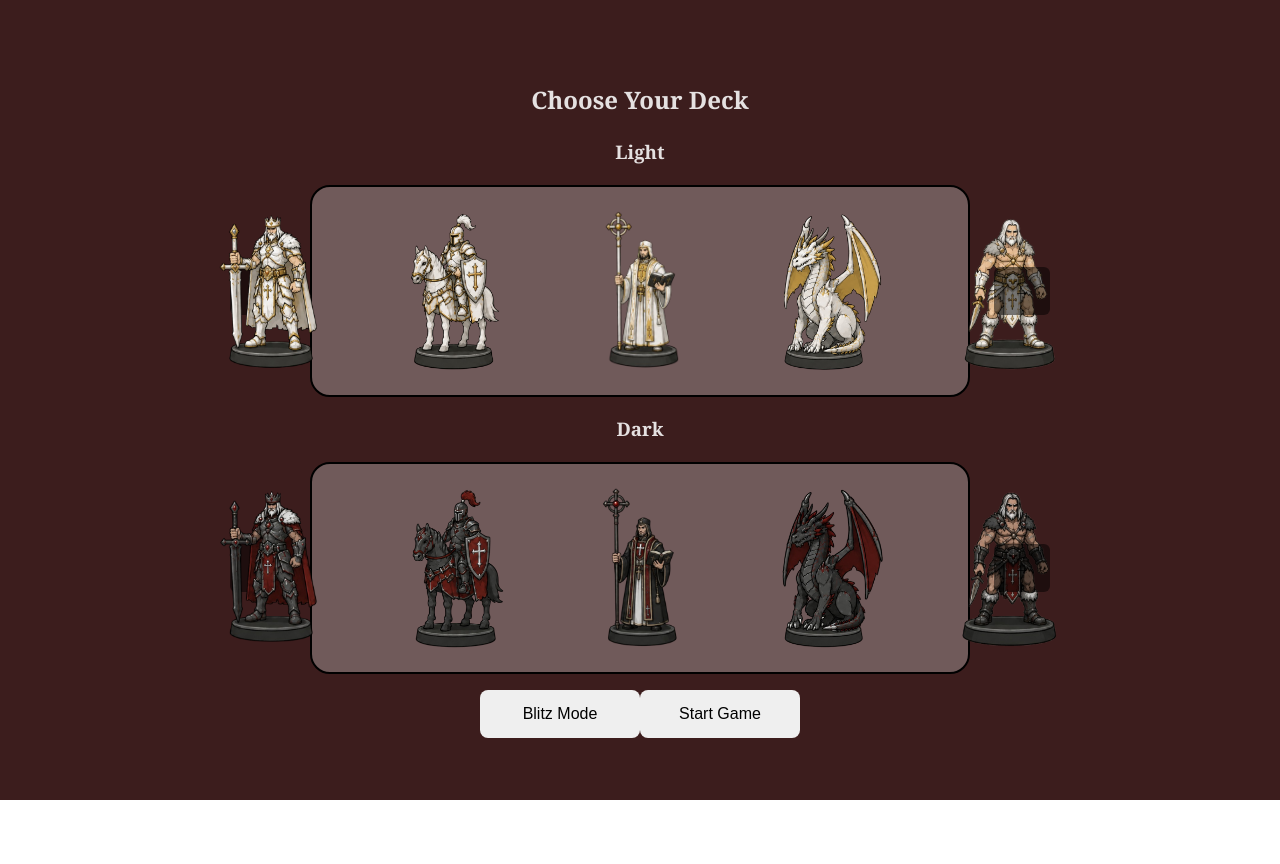
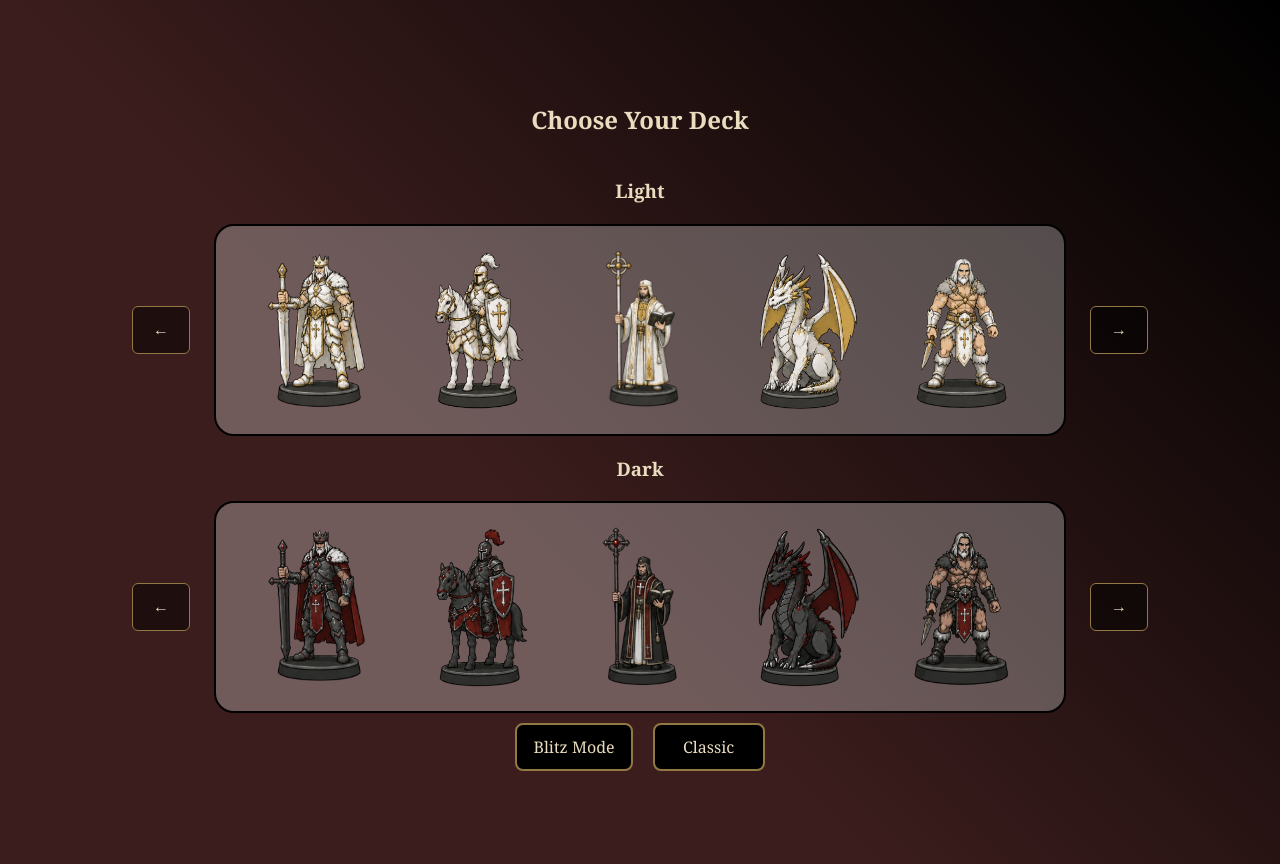
Before and after one commit to gkuenzi/4x4Chess, a React (Vite) app in the folder chess/: page / in a window 1280 px wide. Before the commit the page ends 800 px from the top, so only its background shows below. Built offline with nearby package versions, Linux system fonts and the light colour scheme.

Commit message:
implimented new assets, updated UI, integrated blitz mode

```diff
--- a/chess/src/App.jsx
+++ b/chess/src/App.jsx
@@ -22,6 +22,12 @@ function App() {
     //  console.log('black type', blackType)
     setScreenView(1)
   }
+
+  const handleStartBlitzGame = (whiteDeck, blackDeck, whiteType, blackType) => {
+    setSelectedDecks({ white: whiteDeck, black: blackDeck })
+    setSelectedTypes({ white: whiteType, black: blackType })
+    setScreenView(2)
+  }
   const screens = {
     0: DeckSelect,
     1: GamePlay,
@@ -34,12 +40,13 @@ function App() {
   return (
     <div className="App">
             {screenView === 0 ? (
-        <DeckSelect onStartGame={handleStartGame} />
+        <DeckSelect onStartGame={handleStartGame} onStartBlitzGame={handleStartBlitzGame} />
       ) : screenView === 1 ? (
         <GamePlay whiteDeck={selectedDecks.white} blackDeck={selectedDecks.black}
                   whiteType={selectedTypes.white} blackType={selectedTypes.black} />
       ) : (
-        <BlitzGamePlay />
+        <BlitzGamePlay whiteDeck={selectedDecks.white} blackDeck={selectedDecks.black}
+                       whiteType={selectedTypes.white} blackType={selectedTypes.black} />
       )}
     </div>
   );
--- a/chess/src/BlitzGamePlay.jsx
+++ b/chess/src/BlitzGamePlay.jsx
@@ -1,42 +1,80 @@
 import { useState, useEffect } from 'react'
 import './blitz-gameplay.css'
-import whiteBishop from './assets/light-kingdom/2light-bishop.png'
-import whiteKnight from './assets/light-kingdom/1light-knight.png'
-import whitePawn from './assets/light-kingdom/4light-barb.png'
-import whiteQueen from './assets/light-kingdom/0light-king.png'
-import whiteRook from './assets/light-kingdom/3light-dragon.png'
-import blackBishop from './assets/dark-kingdom/2dark-bishop.png'
-import blackKnight from './assets/dark-kingdom/1dark-knight.png'
-import blackPawn from './assets/dark-kingdom/4dark-barbarian.png'
-import blackQueen from './assets/dark-kingdom/0dark-king.png'
-import blackRook from './assets/dark-kingdom/3dark-dragon.png'
 
 const BOARD_SIDE_WIDTH = 2
 const BOARD_SIDE_HEIGHT = 7
 const CENTER_SIZE = 4
 
+function BlitzGamePlay({ whiteDeck, blackDeck, whiteType, blackType }) {
   const pieceImages = {
     white: {
-    pawn: whitePawn,
-    rook: whiteRook,
-    knight: whiteKnight,
-    bishop: whiteBishop,
-    queen: whiteQueen,
+      pawn: whiteDeck?.[4],
+      rook: whiteDeck?.[3],
+      knight: whiteDeck?.[1],
+      bishop: whiteDeck?.[2],
+      queen: whiteDeck?.[0],
+      titan: whiteDeck?.[0],
+      gunslinger: whiteDeck?.[0],
+      sheriff: whiteDeck?.[3],
+      cupid: whiteDeck?.[1],
+      angel: whiteDeck?.[3],
+      pawnette: whiteDeck?.[4],
+      ninja: whiteDeck?.[2],
+      dragon: whiteDeck?.[3],
+      hades: whiteDeck?.[0],
+      bomber: whiteDeck?.[1],
+      konungr: whiteDeck?.[0],
+      beastrider: whiteDeck?.[1],
+      novaQueen: whiteDeck?.[0],
+      scientist: whiteDeck?.[1],
+      droid: whiteDeck?.[4],
     },
     black: {
-    pawn: blackPawn,
-    rook: blackRook,
-    knight: blackKnight,
-    bishop: blackBishop,
-    queen: blackQueen,
+      pawn: blackDeck?.[4],
+      rook: blackDeck?.[3],
+      knight: blackDeck?.[1],
+      bishop: blackDeck?.[2],
+      queen: blackDeck?.[0],
+      titan: blackDeck?.[0],
+      gunslinger: blackDeck?.[0],
+      sheriff: blackDeck?.[3],
+      cupid: blackDeck?.[1],
+      angel: blackDeck?.[3],
+      pawnette: blackDeck?.[4],
+      ninja: blackDeck?.[2],
+      dragon: blackDeck?.[3],
+      hades: blackDeck?.[0],
+      bomber: blackDeck?.[1],
+      konungr: blackDeck?.[0],
+      beastrider: blackDeck?.[1],
+      novaQueen: blackDeck?.[0],
+      scientist: blackDeck?.[1],
+      droid: blackDeck?.[4],
     },
   }
 
-const backRowOrder = ['rook', 'knight', 'bishop', 'queen', 'bishop', 'knight', 'rook']
+  // Map each deck type to standard chess movements
+  const getBackRowOrder = (deckType) => {
+    if (!deckType) return ['rook', 'knight', 'bishop', 'queen', 'bishop', 'knight', 'rook']
 
-const createPiece = (color, type) => ({ color, type, image: pieceImages[color][type] })
+    return [
+      'rook',        // deckType[3]
+      'knight',      // deckType[1]
+      'bishop',      // deckType[2]
+      'queen',       // deckType[0]
+      'bishop',      // deckType[2]
+      'knight',      // deckType[1]
+      'rook',        // deckType[3]
+    ]
+  }
 
-function GamePlay() {
+  const backRowOrder = getBackRowOrder(whiteType)
+
+  const createPiece = (color, type) => ({
+    color,
+    type,
+    image: pieceImages[color][type]
+  })
   const [currentTurn, setCurrentTurn] = useState('white')
   const [selected, setSelected] = useState(null)
   const [remainingTime, setRemainingTime] = useState(350)
@@ -529,4 +567,4 @@ function GamePlay() {
   )
 }
 
-export default GamePlay
+export default BlitzGamePlay
--- a/chess/src/DeckSelect.jsx
+++ b/chess/src/DeckSelect.jsx
@@ -82,7 +82,7 @@ const lightImageSets = [lightKingdomImages, lightWesternImages, lightAngelsImage
 const darkImageSets = [darkKingdomImages, darkWesternImages, darkAngelsImages, darkFeudalImages, darkUndeworldImages, darkVikingsImages, darkNovaImages]
 
 
-function DeckSelect({ onStartGame }) {
+function DeckSelect({ onStartGame, onStartBlitzGame }) {
     const [whiteDeck, setWhiteDeck] = useState(0)
     const [blackDeck, setBlackDeck] = useState(0)
     const [whiteType, setWhiteTypes] = useState(deckTypes[0])
@@ -144,8 +144,8 @@ function DeckSelect({ onStartGame }) {
                         className='changeBtn'> →
                     </button>
                 </div>
-                <button className='blitzBtn'>Blitz Mode</button>
-                <button className='startBtn' onClick={() => onStartGame(currentWhiteSet, currentBlackSet, whiteType, blackType)}>Start Game</button>
+                <button className='blitzBtn' onClick={() => onStartBlitzGame(currentWhiteSet, currentBlackSet, whiteType, blackType)}>Blitz Mode</button>
+                <button className='startBtn' onClick={() => onStartGame(currentWhiteSet, currentBlackSet, whiteType, blackType)}>Classic</button>
             </div>
         </div>
 
--- a/chess/src/GamePlay.jsx
+++ b/chess/src/GamePlay.jsx
@@ -1,7 +1,7 @@
 import { useState, useEffect, useRef } from 'react'
 import './gameplay.css'
-import lightGunslingerEmpty from './assets/0special-pieces/light-gunslinger-empty.png'
-import darkGunslingerEmpty from './assets/0special-pieces/dark-gunslinger-empty.png'
+import lightGunslingerEmpty from './new-assets/sub-assets/light-outlaw-empty-Photoroom.png'
+import darkGunslingerEmpty from './new-assets/sub-assets/dark-outlaw-empty-Photoroom.png'
 import jailCell from './assets/0special-pieces/jail-cell.png'
 import deputyBadge from './assets/0special-pieces/deputy-badge.png'
 import lightExplosion from './assets/0special-pieces/light-explosion.png'
@@ -21,11 +21,11 @@ function GamePlay({ whiteDeck, blackDeck, whiteType, blackType }) {
   }
 
 
-  const whiteBackRowOrder = whiteType?.[0] === 'queen' || 'novaQueen' ?
+  const whiteBackRowOrder = (whiteType?.[0] === 'queen' || whiteType?.[0] === 'novaQueen') ?
     ['rook', 'knight', 'bishop', 'queen', 'bishop', 'knight', 'rook'] :
     ['rook', 'knight', 'bishop', 'titan', 'bishop', 'knight', 'rook']
 
-  const blackBackRowOrder = blackType?.[0] === 'queen' || 'novaQueen' ?
+  const blackBackRowOrder = (blackType?.[0] === 'queen' || blackType?.[0] === 'novaQueen') ?
     ['rook', 'knight', 'bishop', 'queen', 'bishop', 'knight', 'rook'] :
     ['rook', 'knight', 'bishop', 'titan', 'bishop', 'knight', 'rook']
 
@@ -842,12 +842,14 @@ function GamePlay({ whiteDeck, blackDeck, whiteType, blackType }) {
     }
 
     if (specialMode && selectedPiece.pctype === 'gunslinger') {
+      const targetPiece = getPiece(region, index)
       const shootingPiece = { ...selectedPiece, ammo: selectedPiece.ammo === 0 ? 1 : 0 }
 
       if (selectedPiece.ammo === 0) {
         if (index !== selected.index) return
         setPiece('center', selected.index, shootingPiece)
       } else {
+        if (targetPiece?.isLocked) return
         clearPieceWithEffects(region, index)
         setPiece('center', selected.index, shootingPiece)
       }
@@ -1043,7 +1045,7 @@ function GamePlay({ whiteDeck, blackDeck, whiteType, blackType }) {
 
       const revivedPiece = fallenPieces[fallenPieces.length - 1]
       const sideRegion = selectedPiece.color === 'white' ? 'bottom' : 'top'
-      const sidePieces = selectedPiece.color === 'white' ? topPieces : bottomPieces
+      const sidePieces = selectedPiece.color === 'white' ? bottomPieces : topPieces
       const emptySideIndex = sidePieces.findIndex((piece) => !piece)
 
       if (emptySideIndex === -1) return
--- a/chess/src/blitz-gameplay.css
+++ b/chess/src/blitz-gameplay.css
@@ -50,7 +50,7 @@ body.turn-black::after {
 }
 
 .app-shell {
-  min-height: 100vh;
+  height: 90vh;
   width: 100%;
   display: flex;
   align-items: center;
@@ -248,8 +248,18 @@ body.turn-black::after {
 }
 
 .main-board-grid {
-  grid-template-columns: repeat(4, 3.2rem);
-  grid-template-rows: repeat(4, 3.2rem);
+  grid-template-columns: repeat(4, 8rem);
+  grid-template-rows: repeat(4, 8rem);
+}
+
+.main-board-grid .board-cell {
+  width: 8rem;
+  height: 8rem;
+}
+
+.main-board-grid .piece {
+  width: 8rem;
+  height: 8rem;
 }
 
 .side-board-grid {
--- a/chess/src/deck-select.css
+++ b/chess/src/deck-select.css
@@ -1,6 +1,18 @@
 body {
-    background-color: rgb(60, 29, 29);
+    background: linear-gradient(45deg,rgb(60, 29, 29) 40%,rgb(0,0,0));
     font-family: 'Georgia', 'Garamond', 'Palatino', serif;
+    color: rgb(233, 220, 191);
+}
+
+.main-container {
+    display: flex;
+    flex-direction: column;
+    align-items: center;
+    justify-content: center;
+    width: 100%;
+    height: 100vh;
+    padding: 1rem;
+    box-sizing: border-box;
 }
 
 img {
@@ -16,35 +28,39 @@ img {
 }
 
 .deck-display {
-    width: 38rem;
+    width: 50rem;
     display: flex;
     background-color: rgba(233, 233, 233, 0.3);
     border: 2px solid rgb(0, 0, 0);
     border-radius: 20px;
     padding: 1.5rem;
-    gap: 1.5rem;
+    gap: 0;
     justify-content: center;
 }
 
 .changeBtn {
     height: 3rem;
     padding: 0.75rem 1.25rem;
+    color: rgb(233, 220, 191);
     background-color: rgba(0, 0, 0, 0.5);
-    border: none;
+    border: 1px solid rgb(146, 121, 68);
     border-radius: 6px;
     font-size: 1rem;
 }
 
 .startBtn,
 .blitzBtn {
-    min-width: 10rem;
+    font-family: 'Georgia', 'Garamond', 'Palatino', serif;
+    min-width: 7rem;
     height: 3rem;
     margin-top: 1rem;
     padding: 0 1rem;
     font-size: 1rem;
-    border: none;
+    border: 2px solid rgb(146, 121, 68);
     border-radius: 8px;
     cursor: pointer;
-}
+    margin: 10px;
+    color: rgb(233, 220, 191);
+    background-color: black;
 
 }
--- a/chess/src/gameplay.css
+++ b/chess/src/gameplay.css
@@ -50,7 +50,7 @@ body.turn-black::after {
 }
 
 .app-shell {
-  min-height: 100vh;
+  height: 90vh;
   width: 100%;
   display: flex;
   align-items: center;
--- a/chess/src/index.css
+++ b/chess/src/index.css
@@ -14,6 +14,10 @@
   -webkit-font-smoothing: antialiased;
   -moz-osx-font-smoothing: grayscale;
   -webkit-text-size-adjust: 100%;
+}
+
+html {
+  overflow: hidden;
 }
 
 a {
@@ -33,6 +37,7 @@ body {
   min-height: 100vh;
   background: var(--bg-white);
   transition: background 0.4s ease;
+  overflow: hidden;
 }
 
 h1 {
```
Also changed, not shown: 1 other file (tests, documents, lock files or other folders). Lines whose indentation alone changed are shown as unchanged.
